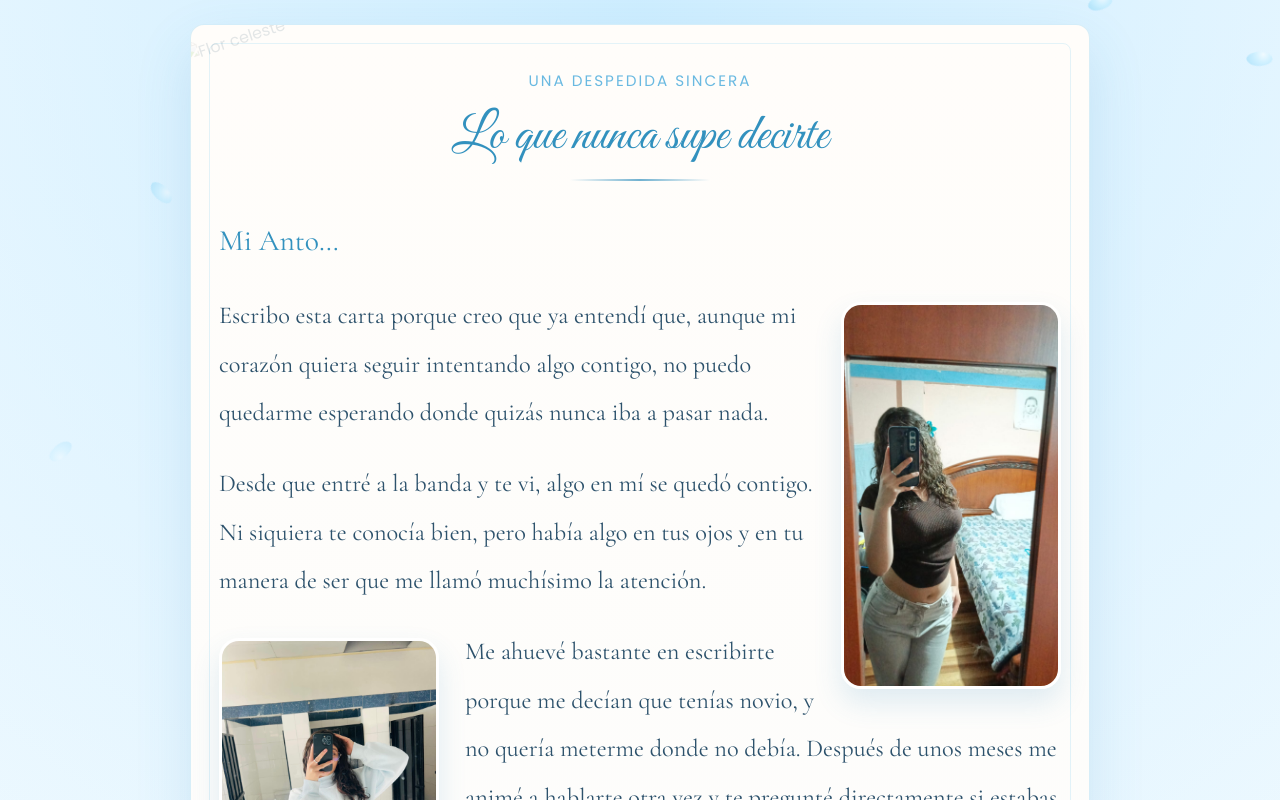
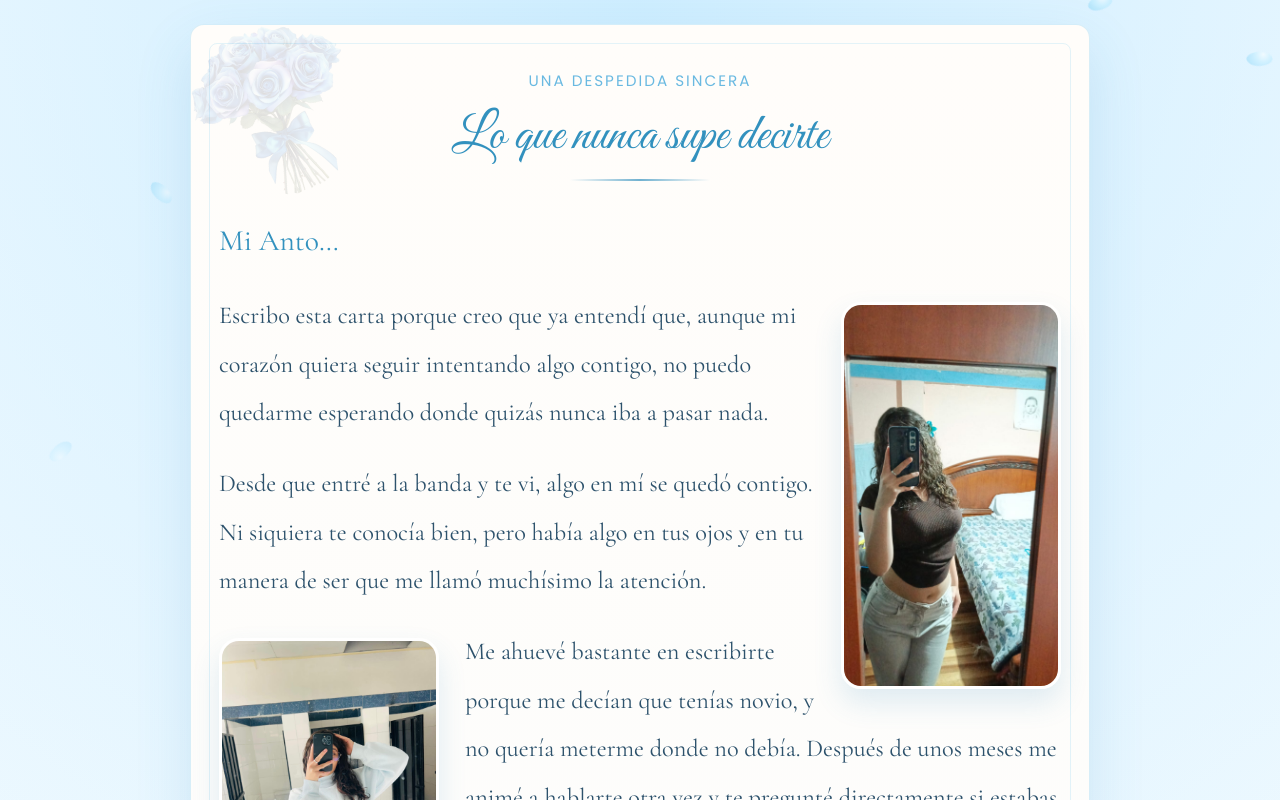
Before and after one commit to JosueCalero1008/lastletter, a plain HTML site: page index.html in a window 1280 px wide. Both pictures are taken after a click on the button "Abrir carta". Shown: the top 800 px of the page. Drawn offline with nearby package versions, Linux system fonts and the light colour scheme.

Commit message:
Update index.html

```diff
--- a/index.html
+++ b/index.html
@@ -52,8 +52,8 @@
   <main class="main-content hidden" id="mainContent">
     <section class="paper-wrapper">
       <article class="paper">
-        <img src="images/flor-celeste.png" alt="Flor celeste" class="flower flower-top-left">
-        <img src="images/flor-celeste.png" alt="Flor celeste" class="flower flower-bottom-right">
+        <img src="images/celeste.png" alt="Flor celeste" class="flower flower-top-left">
+        <img src="images/celeste.png" alt="Flor celeste" class="flower flower-bottom-right">
 
         <div class="paper-top reveal-on-scroll">
           <p class="fecha">Una despedida sincera</p>
```
